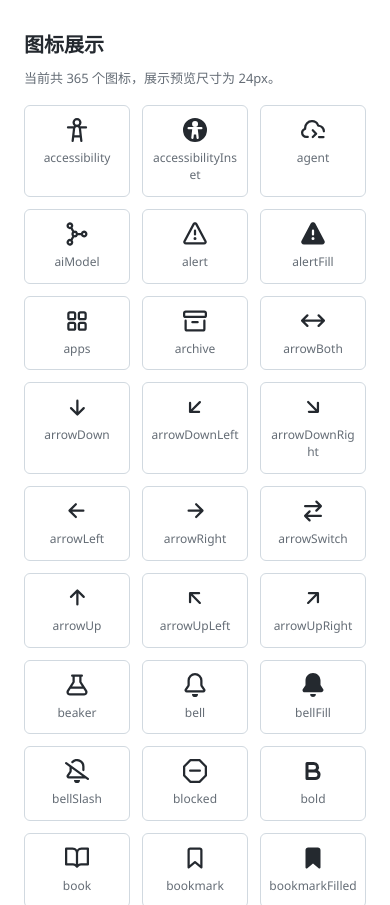
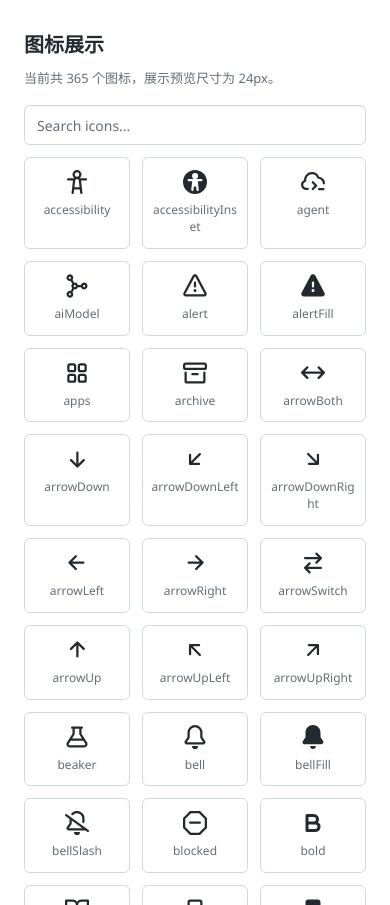
Before and after one commit to UnderHear-tools/UnderHear-Web, a Vue app in the folder UnderHear-frontend/: page /component/octicons-vue in a window 390 px wide. Shown: the part 804-1709 px from the top of the page. Built offline with nearby package versions, Linux system fonts and the light colour scheme.

Commit message:
新增icon搜索框

```diff
--- a/UnderHear-frontend/src/module/components/views/components/octicons-vue.vue
+++ b/UnderHear-frontend/src/module/components/views/components/octicons-vue.vue
@@ -49,8 +49,18 @@
         当前共 {{ iconEntries.length }} 个图标，展示预览尺寸为 {{ iconSize }}px。
       </template>
 
+      <div class="icon-search">
+        <input
+          v-model="searchQuery"
+          type="text"
+          class="icon-search-input"
+          placeholder="Search icons..."
+          aria-label="搜索图标名称"
+        />
+      </div>
+
       <div class="icon-grid">
-        <div v-for="icon in iconEntries" :key="icon.name" class="icon-card">
+        <div v-for="icon in filteredIconEntries" :key="icon.name" class="icon-card">
           <component :is="icon.component" :size="iconSize" class="icon-svg" />
           <span class="icon-name">{{ icon.name }}</span>
         </div>
@@ -64,6 +74,7 @@
 </template>
 
 <script setup lang="ts">
+import { computed, ref } from 'vue'
 import type { Component } from 'vue'
 import * as octicons from '@/components/z-ui/icon/Octicons-vue/index.ts'
 import { zLink } from '@/components/z-ui/link/zlink'
@@ -72,6 +83,9 @@ import ComponentDocsDemoBlock from '@/module/components/components/ComponentDocs
 import ComponentDocsHeader from '@/module/components/components/ComponentDocsPage/ComponentDocsHeader.vue'
 import ComponentDocsPage from '@/module/components/components/ComponentDocsPage/ComponentDocsPage.vue'
 import ComponentDocsSection from '@/module/components/components/ComponentDocsPage/ComponentDocsSection.vue'
+
+import { zDivider } from '@/components/z-ui/divider/zDivider'
+import ZDivider from '@/components/z-ui/divider/zDivider/zDivider.vue'
 
 type IconEntry = {
   name: string
@@ -135,11 +149,11 @@ import { telescopeFill, markGithub, heartFill } from '@/components/z-ui/icon/Oct
 }
 
 .icon-muted {
-  color: var(--font-gray);
+  color: #656d76;
 }
 
 .icon-primary {
-  color: var(--font-blue);
+  color: #0969da;
 }
 
 .icon-danger {
@@ -182,6 +196,16 @@ const iconEntries: IconEntry[] = Object.entries(octicons)
   }))
   .sort((a, b) => a.name.localeCompare(b.name))
 
+const searchQuery = ref('')
+const filteredIconEntries = computed(() => {
+  const query = searchQuery.value.trim().toLowerCase()
+  if (!query) {
+    return iconEntries
+  }
+
+  return iconEntries.filter((icon) => icon.name.toLowerCase().includes(query))
+})
+
 const apiColumns = ['属性名', '说明', '类型', '可选值', '默认值']
 const apiRows: Array<Array<{ text: string; code?: boolean }>> = [
   [
@@ -195,6 +219,33 @@ const apiRows: Array<Array<{ text: string; code?: boolean }>> = [
 </script>
 
 <style scoped>
+.icon-search {
+  display: flex;
+  align-items: center;
+  margin-bottom: 2rem;
+}
+
+.icon-search-input {
+  width: 100%;
+  padding: 0.5rem 0.75rem;
+  height: 40px;
+  border: 1px solid #d1d9e0;
+  border-radius: 6px;
+  font-size: 0.875rem;
+  color: var(--font-black);
+  background: #ffffff;
+  box-shadow: inset 0px 1px 0px 0px #1f23280a;
+}
+
+.icon-search-input::placeholder {
+  color: var(--font-gray);
+}
+
+.icon-search-input:focus {
+  outline: 2px solid var(--font-blue);
+  outline-offset: -1px;
+}
+
 .icon-demo-row {
   display: flex;
   gap: 1.5rem;
@@ -248,6 +299,10 @@ const apiRows: Array<Array<{ text: string; code?: boolean }>> = [
 }
 
 @media (max-width: 768px) {
+  .icon-search {
+    margin-bottom: 0.75rem;
+  }
+
   .icon-demo-row {
     flex-direction: column;
     align-items: flex-start;
```
